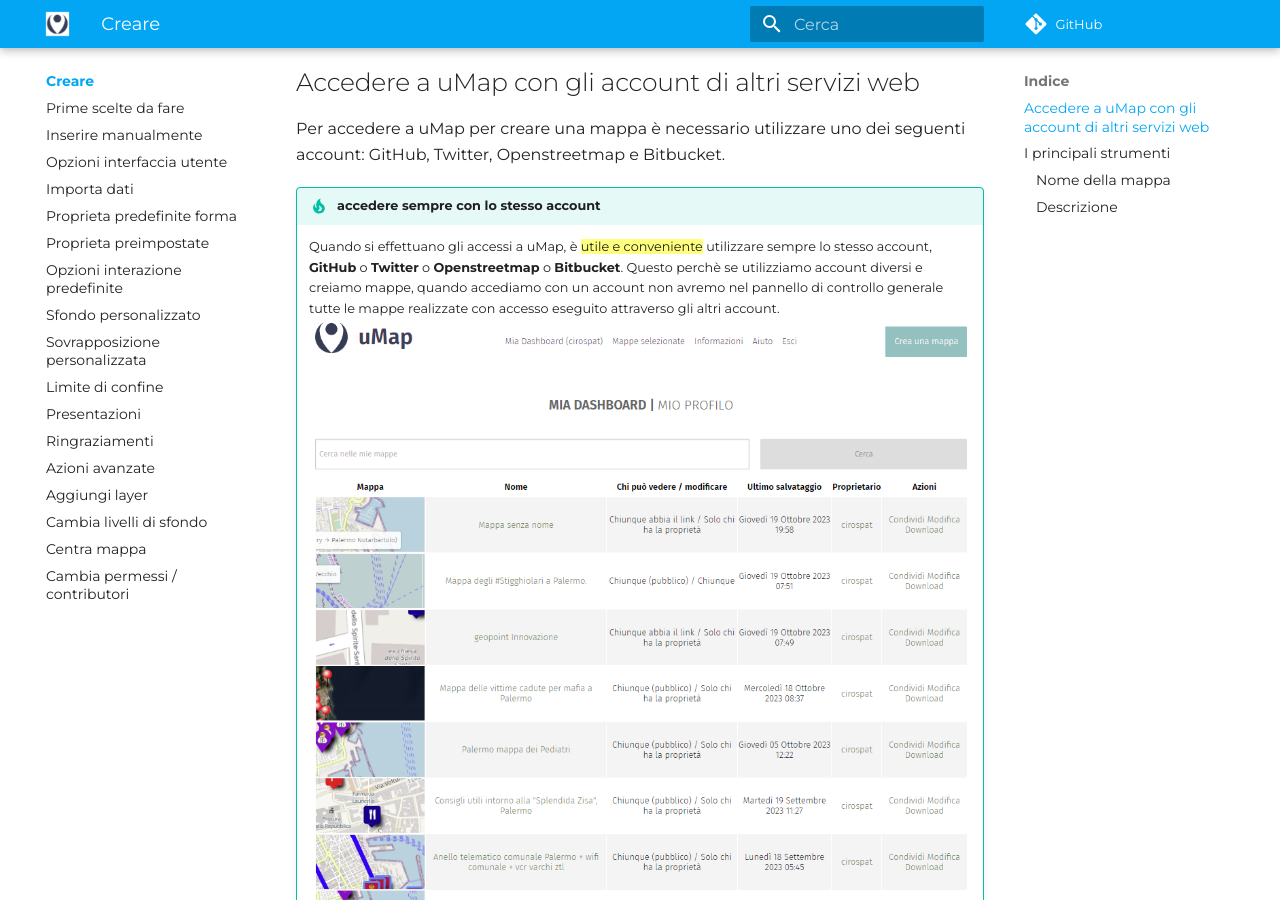
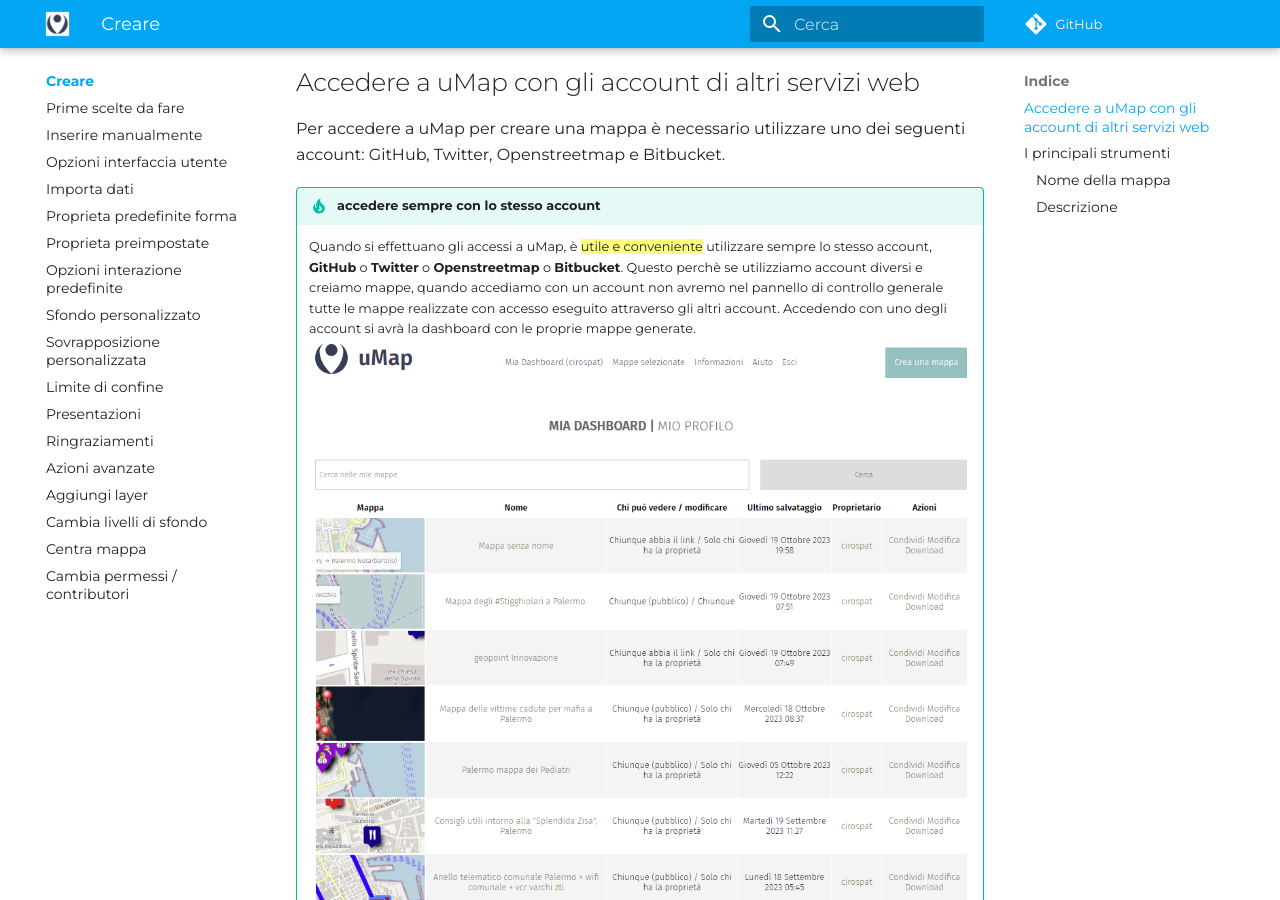
Before and after one commit to opendatasicilia/guida-umap, an MkDocs documentation site: the page built from docs/creare/index.md, in a window 1280 px wide and 900 px high, scrolled down 397 px. Built offline with MkDocs 1.6.1 and Material for MkDocs 9.7.7, drawn with Linux system fonts in a browser that asks for light colours; comment, search, counter and statistics services are not loaded.

Commit message:
Update index.md

```diff
--- a/docs/creare/index.md
+++ b/docs/creare/index.md
@@ -10,7 +10,7 @@
 
 !!! tip "accedere sempre con lo stesso account"
 
-    Quando si effettuano gli accessi a uMap, è ==utile e conveniente== utilizzare sempre lo stesso account, **GitHub** o **Twitter** o **Openstreetmap** o **Bitbucket**. Questo perchè se utilizziamo account diversi e creiamo mappe, quando accediamo con un account non avremo nel pannello di controllo generale tutte le mappe realizzate con accesso eseguito attraverso gli altri account.
+    Quando si effettuano gli accessi a uMap, è ==utile e conveniente== utilizzare sempre lo stesso account, **GitHub** o **Twitter** o **Openstreetmap** o **Bitbucket**. Questo perchè se utilizziamo account diversi e creiamo mappe, quando accediamo con un account non avremo nel pannello di controllo generale tutte le mappe realizzate con accesso eseguito attraverso gli altri account. Accedendo con uno degli account si avrà la dashboard con le proprie mappe generate.
     ![](https://raw.githubusercontent.com/opendatasicilia/guida-umap/main/docs/img/umap-dashboard.PNG)
 
 ## I principali strumenti
```
